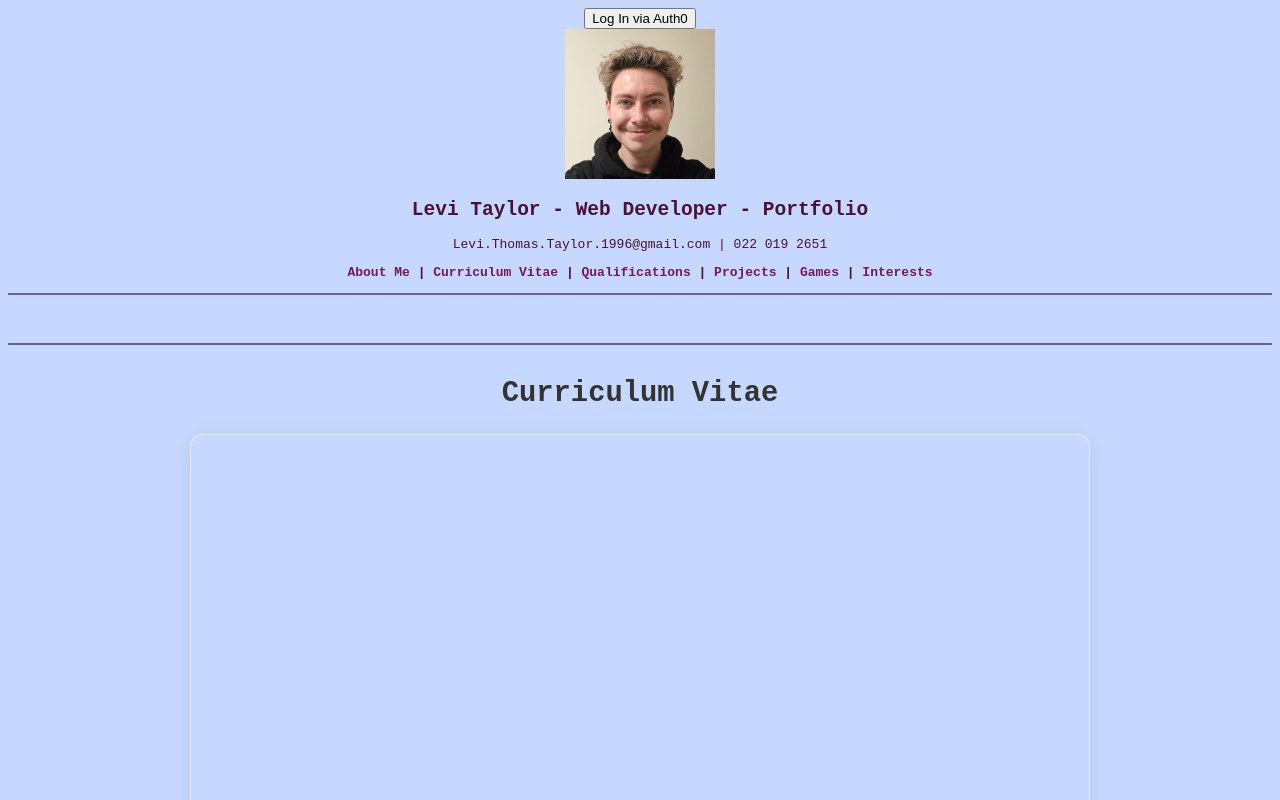
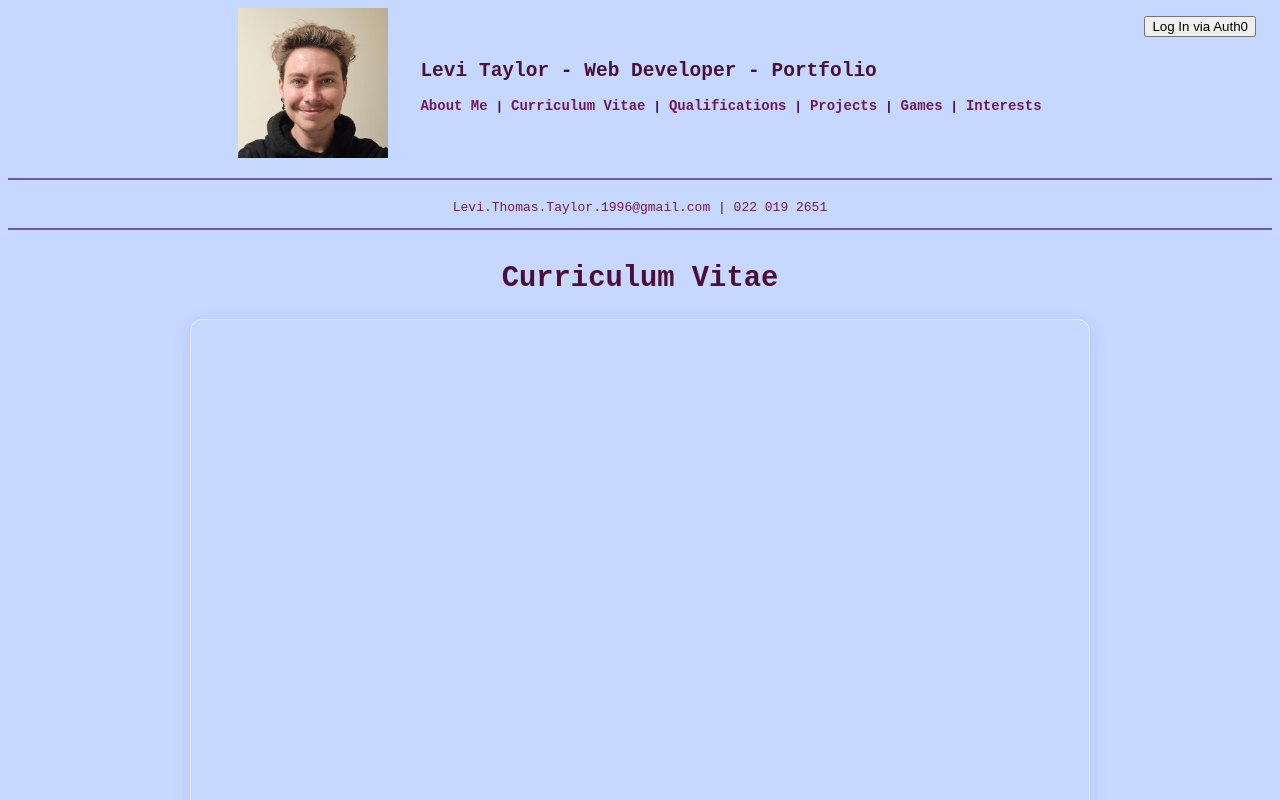
Before and after one commit to Levi-Taylor-Hotoke-26/portfolio, a React (Vite) app: page /CV in a window 1280 px wide. Shown: the top 800 px of the page. Built offline with nearby package versions, Linux system fonts and the light colour scheme.

Commit message:
feat(style): style header

```diff
--- a/client/src/components/App.tsx
+++ b/client/src/components/App.tsx
@@ -21,7 +21,7 @@ export default function App() {
             </div>
             <div className="header-right">
               <h1>Levi Taylor - Web Developer - Portfolio</h1>
-              <p>Levi.Thomas.Taylor.1996@gmail.com | 022 019 2651</p>
+
               <nav>
                 <p>
                   <Link to="/">About Me</Link>
@@ -45,6 +45,7 @@ export default function App() {
           <hr />
           <div className="pikachu-track">
             <img src="/images/pikachu-running.gif" alt="Pikachu running" className="pikachu-running" />
+            <p><a href="mailto:levi.thomas.taylor.1996@gmail.com">Levi.Thomas.Taylor.1996@gmail.com</a> | <a href="tel:+64220192651">022 019 2651</a></p>
           </div>
           <hr />
         </header>
--- a/styles/main.css
+++ b/styles/main.css
@@ -13,10 +13,34 @@ header h1, header h2 {
   color: #4C1036;
 }
 
+.header {
+  position: relative; /* Allows absolute positioning for the auth button inside */
+  padding: 1.5rem 1rem 0 1rem;
+}
+
+/* Pin the login button to the top right */
+.auth {
+  position: absolute;
+  top: 1rem;
+  right: 1.5rem;
+}
+
+/* Flex container to place image on the left and text content on the right */
+.header-content {
+  display: flex;
+  align-items: center;
+  justify-content: center;
+  gap: 2rem;
+  max-width: 1000px;
+  margin: 0 auto 1rem auto;
+  text-align: left; /* Aligns text neatly to the left next to the image */
+}
+
 nav a {
   text-decoration: none;
   color: #72195A;
   font-weight: bold;
+  font-size: 14px;
   transition: color 0.1s ease;
 }
 
@@ -25,6 +49,11 @@ nav a:hover {
 }
 
 /* Pikachu */
+.pikachu-track a {
+  text-decoration: none;
+  color: #72195A;
+}
+
 .pikachu-track {
   width: 100%;
   overflow: hidden;
@@ -349,6 +378,7 @@ iframe {
 }
 
 /* CV */
+
 .cv-page-wrapper {
   max-width: 900px;
   margin: 2rem auto;
@@ -358,7 +388,7 @@ iframe {
 .cv-page-wrapper h2 {
   margin-bottom: 1.5rem;
   font-size: 1.8rem;
-  color: #333;
+  color: #4C1036;
 }
 
 .cv-container {
```
